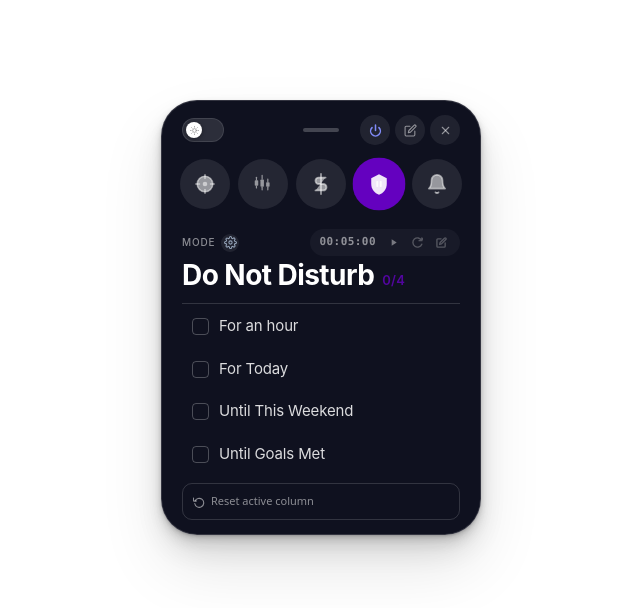
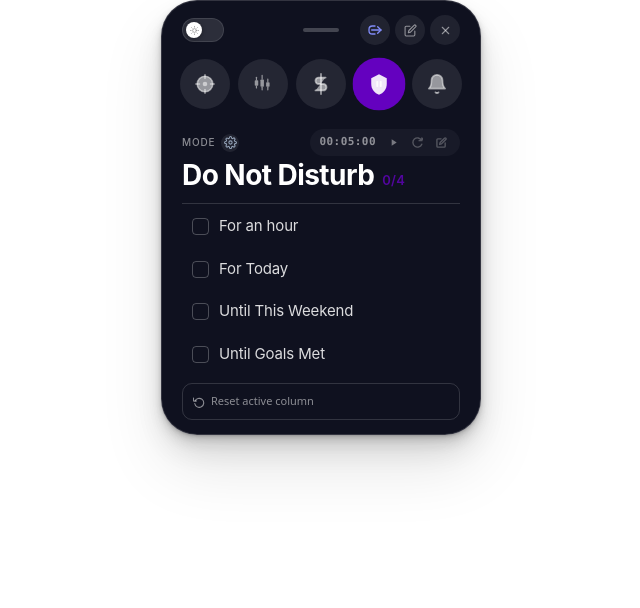
Before and after one commit to Bl3551nq/Overdesk-2-1, a React (Vite) app: page / in a window 1280 px wide. Shown: the top 608 px of the page, without its empty margins (319-959 px from the left). Built offline with nearby package versions, Linux system fonts and the light colour scheme.

Commit message:
feat: update application icon and layout
Replace the logo asset with the new calendar icon, adjust icon generation dimensions, and remove padding from the main container to optimize visual alignment.

```diff
--- a/src/App.tsx
+++ b/src/App.tsx
@@ -1,6 +1,6 @@
 import React, { useState, useEffect, useRef } from 'react';
 import BorderGlow from './components/BorderGlow';
-const overdeskLogo = 'https://raw.githubusercontent.com/Bl3551nq/Overdesk-Logos/refs/heads/main/Overdesk%20Nexus.svg';
+const overdeskLogo = 'https://raw.githubusercontent.com/Bl3551nq/Overdesk-Logos/refs/heads/main/OVERDESK-fx%20calendar.svg';
 import FxCalendar, { playSynthSound } from './components/FxCalendar';
 
 // Declaration to access global Electron API from preload script
@@ -958,12 +958,13 @@ export default function App() {
         img.src = overdeskLogo;
         img.onload = () => {
           const canvas = document.createElement('canvas');
-          canvas.width = 256;
-          canvas.height = 256;
+          canvas.width = 48;
+          canvas.height = 48;
           const ctx = canvas.getContext('2d');
           if (ctx) {
-            ctx.clearRect(0, 0, 256, 256);
-            ctx.drawImage(img, 0, 0, 256, 256);
+            ctx.clearRect(0, 0, 48, 48);
+            ctx.imageSmoothingEnabled = false;
+            ctx.drawImage(img, 0, 0, 48, 48);
             const dataUrl = canvas.toDataURL('image/png');
             (window as any).electronAPI.saveIcon(dataUrl);
           }
@@ -1386,7 +1387,7 @@ export default function App() {
         display: 'flex',
         alignItems: 'flex-start',
         justifyContent: 'center',
-        paddingTop: '100px',
+        paddingTop: '0px',
         background: 'transparent',
         position: 'relative',
         overflow: 'visible',
@@ -1593,9 +1594,12 @@ export default function App() {
                     e.currentTarget.style.transform = 'scale(1)';
                   }}
                 >
-                  <svg viewBox="0 0 24 24" width="13" height="13" stroke="currentColor" strokeWidth="2.8" fill="none" strokeLinecap="round" strokeLinejoin="round">
-                    <path d="M18.36 6.64a9 9 0 1 1-12.73 0"></path>
-                    <line x1="12" y1="2" x2="12" y2="12"></line>
+                  <svg viewBox="0 0 24 24" width="16" height="16" stroke="currentColor" strokeWidth="2.0" fill="none" strokeLinecap="round" strokeLinejoin="round">
+                    {/* Portal bracket on left */}
+                    <path d="M12 6H8a5 5 0 0 0-5 5v2a5 5 0 0 0 5 5h4" />
+                    {/* Transit arrow pointing right */}
+                    <line x1="7" y1="12" x2="21" y2="12" />
+                    <polyline points="16 7 21 12 16 17" />
                   </svg>
                 </button>
 
@@ -1664,9 +1668,12 @@ export default function App() {
                     e.currentTarget.style.transform = 'scale(1)';
                   }}
                 >
-                  <svg viewBox="0 0 24 24" width="13" height="13" stroke="currentColor" strokeWidth="2.8" fill="none" strokeLinecap="round" strokeLinejoin="round">
-                    <path d="M18.36 6.64a9 9 0 1 1-12.73 0"></path>
-                    <line x1="12" y1="2" x2="12" y2="12"></line>
+                  <svg viewBox="0 0 24 24" width="16" height="16" stroke="currentColor" strokeWidth="2.0" fill="none" strokeLinecap="round" strokeLinejoin="round">
+                    {/* Portal bracket on right */}
+                    <path d="M12 6h4a5 5 0 0 1 5 5v2a5 5 0 0 1-5 5h-4" />
+                    {/* Transit arrow pointing left */}
+                    <line x1="17" y1="12" x2="3" y2="12" />
+                    <polyline points="8 7 3 12 8 17" />
                   </svg>
                 </button>
 
```
